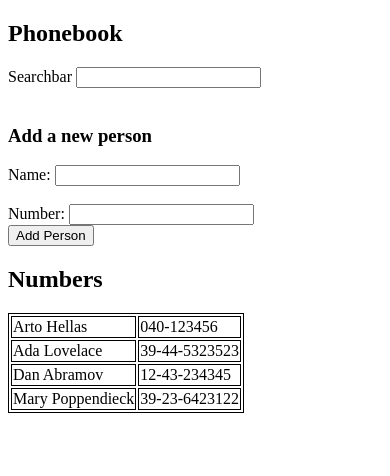
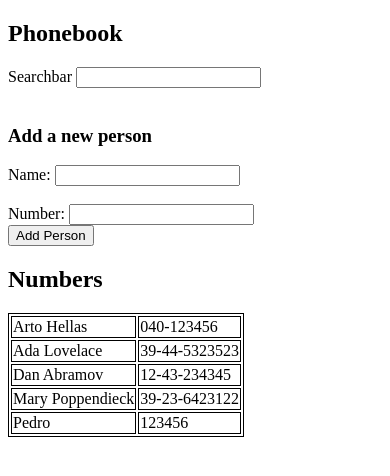
Before and after one commit to caiobdewnig/fullstackopen, a React (Vite) app in the folder part2/phonebook/: page / in a window 390 px wide. Shown: the top 476 px of the page. Built offline with nearby package versions, Linux system fonts and the light colour scheme; data requests are answered from the project's data file.

Commit message:
(Phonebook, step 7) - included. Now the persons are being saved in the backend server

```diff
--- a/part2/phonebook/db.json
+++ b/part2/phonebook/db.json
@@ -1,5 +1,5 @@
 {
-  "persons":[
+  "persons": [
     {
       "name": "Arto Hellas",
       "number": "040-123456",
@@ -19,6 +19,11 @@
       "name": "Mary Poppendieck",
       "number": "39-23-6423122",
       "id": "4"
+    },
+    {
+      "id": "5",
+      "name": "Pedro",
+      "number": "123456"
     }
   ]
 }
--- a/part2/phonebook/src/App.jsx
+++ b/part2/phonebook/src/App.jsx
@@ -16,17 +16,24 @@ const App = () => {
     const personObject = {
       name: newName,
       number: newNumber,
-      id: persons.length + 1 // Adicionado id para evitar o aviso do React caso o nome se repita, mesmo que o alert impeça
+      id: String(persons.length + 1)
     }
 
     if (persons.find(person => person.name === newName || person.number === newNumber)) {
       alert(`${newName} or ${newNumber} is already in the phonebook!`)
     } else {
       setPersons(persons.concat(personObject))
+      axios
+        .post("http://localhost:3001/persons", personObject)
+        .then(response => {
+          console.log(response.data)
+          setPersons(persons.concat(personObject))
+        })
+      setNewName('')
+      setNewNumber('')
     }
 
-    setNewName('')
-    setNewNumber('')
+
   }
 
   const handleSearchChange = (event) => {
```
